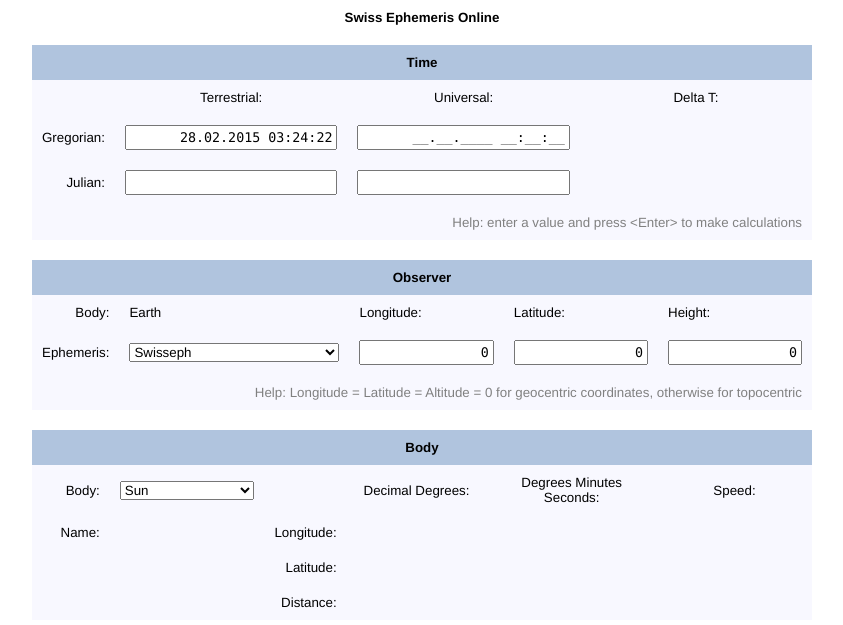
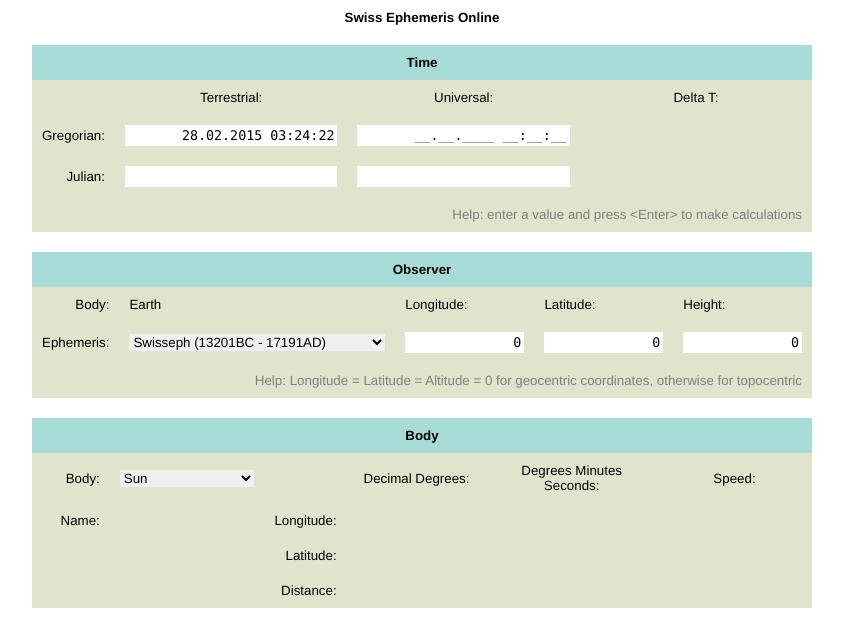
Before and after one commit to mivion/swisseph-api, a website: page public/index.html in a window 1280 px wide. Shown: the top 625 px of the page, without its empty margins (218-1061 px from the left). Drawn offline with nearby package versions, Linux system fonts and the light colour scheme; no server answers.

Commit message:
Styles and fixes

```diff
--- a/public/index.html
+++ b/public/index.html
@@ -61,24 +61,24 @@
                 <tbody>
                 <tr>
                     <td style='width: 10%;' class='title'>Body:</td>
-                    <td style='width: 30%;' class='string'>Earth</td>
-                    <td style='width: 20%;' class='top-title'>Longitude:</td>
-                    <td style='width: 20%;' class='top-title'>Latitude:</td>
-                    <td style='width: 20%;' class='top-title'>Height:</td>
+                    <td style='width: 36%;' class='string'>Earth</td>
+                    <td style='width: 18%;' class='top-title'>Longitude:</td>
+                    <td style='width: 18%;' class='top-title'>Latitude:</td>
+                    <td style='width: 18%;' class='top-title'>Height:</td>
                 </tr>
                 <tr>
                     <td class='title'>Ephemeris:</td>
                     <td>
                         <select data-var='$app.observer.ephemeris'>
-                            <option label='JPL DE200/LE200'>de200</option>
-                            <option label='JPL DE405/LE405'>de405</option>
-                            <option label='JPL DE406/LE406 (Astronomical Almanac)'>de406</option>
-                            <option label='JPL DE414/LE414'>de414</option>
-                            <option label='JPL DE421/LE421'>de421</option>
-                            <option label='JPL DE422/LE422'>de422</option>
-                            <option label='JPL DE431'>de431</option>
-                            <option label='Swisseph' selected>swisseph</option>
-                            <option label='Moshier'>moshier</option>
+                            <option label='JPL DE200 (1599AD - 2169AD)'>de200</option>
+                            <option label='JPL DE405 (1600AD - 2200AD)'>de405</option>
+                            <option label='JPL DE406 (3000BC - 3000AD)'>de406</option>
+                            <option label='JPL DE414 (1599AD - 2201AD)'>de414</option>
+                            <option label='JPL DE421 (1900AD - 2050AD)'>de421</option>
+                            <option label='JPL DE422 (3000BC - 3000AD)'>de422</option>
+                            <option label='JPL DE431 (13201BC - 17191AD)'>de431</option>
+                            <option label='Swisseph (13201BC - 17191AD)' selected>swisseph</option>
+                            <option label='Moshier (3000BC - 3000AD)'>moshier</option>
                         </select>
                     </td>
                     <td><input type='text' class='numeric' data-var='$app.observer.geographic.longitude' value='0'></td>
--- a/public/js/load.js
+++ b/public/js/load.js
@@ -1,5 +1,5 @@
 $app.AppVarAttribute = 'data-var';
-$app.Precision = 100000000;
+$app.Precision = 1000000;
 
 window.addEventListener ('keypress', function (event) {
 	if (event.keyCode == 13) {
--- a/public/styles/style.less
+++ b/public/styles/style.less
@@ -23,10 +23,12 @@
     box-sizing: border-box;
     width: 100%;
     resize: none;
+    border: none;
 }
 
 select {
     width: 100%;
+    border: none;
 }
 
 thead tr td th {
@@ -50,12 +52,12 @@
 }
 
 .table-header {
-    background: lightSteelBlue;
+    background: #A7DBD8;
     border: none;
 }
 
 .table-group {
-    background: #f8f8ff;
+    background: #E0E4CC;
 }
 
 table {
```
Also changed, not shown: public/styles/style.css, 1 other file.
